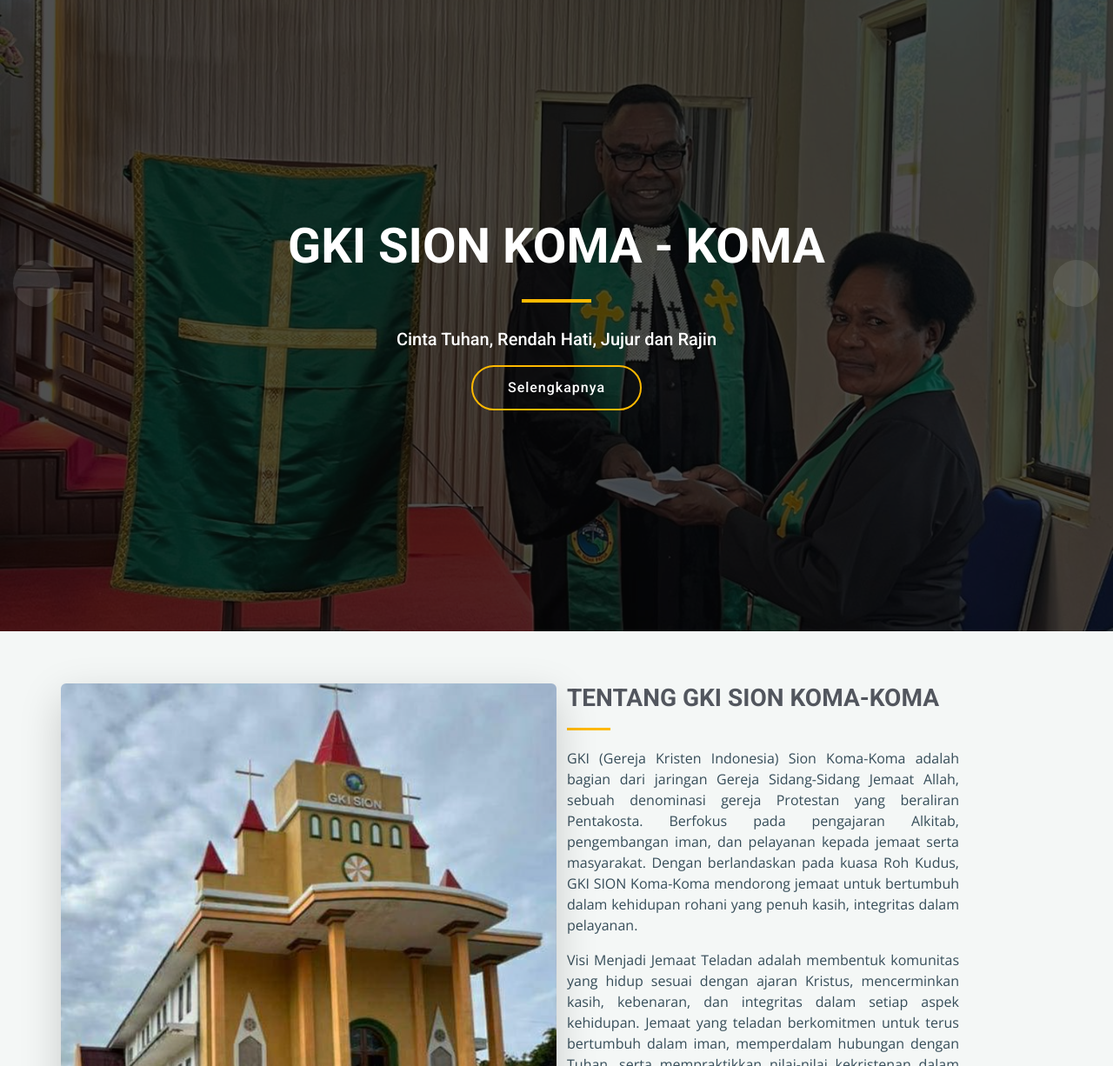
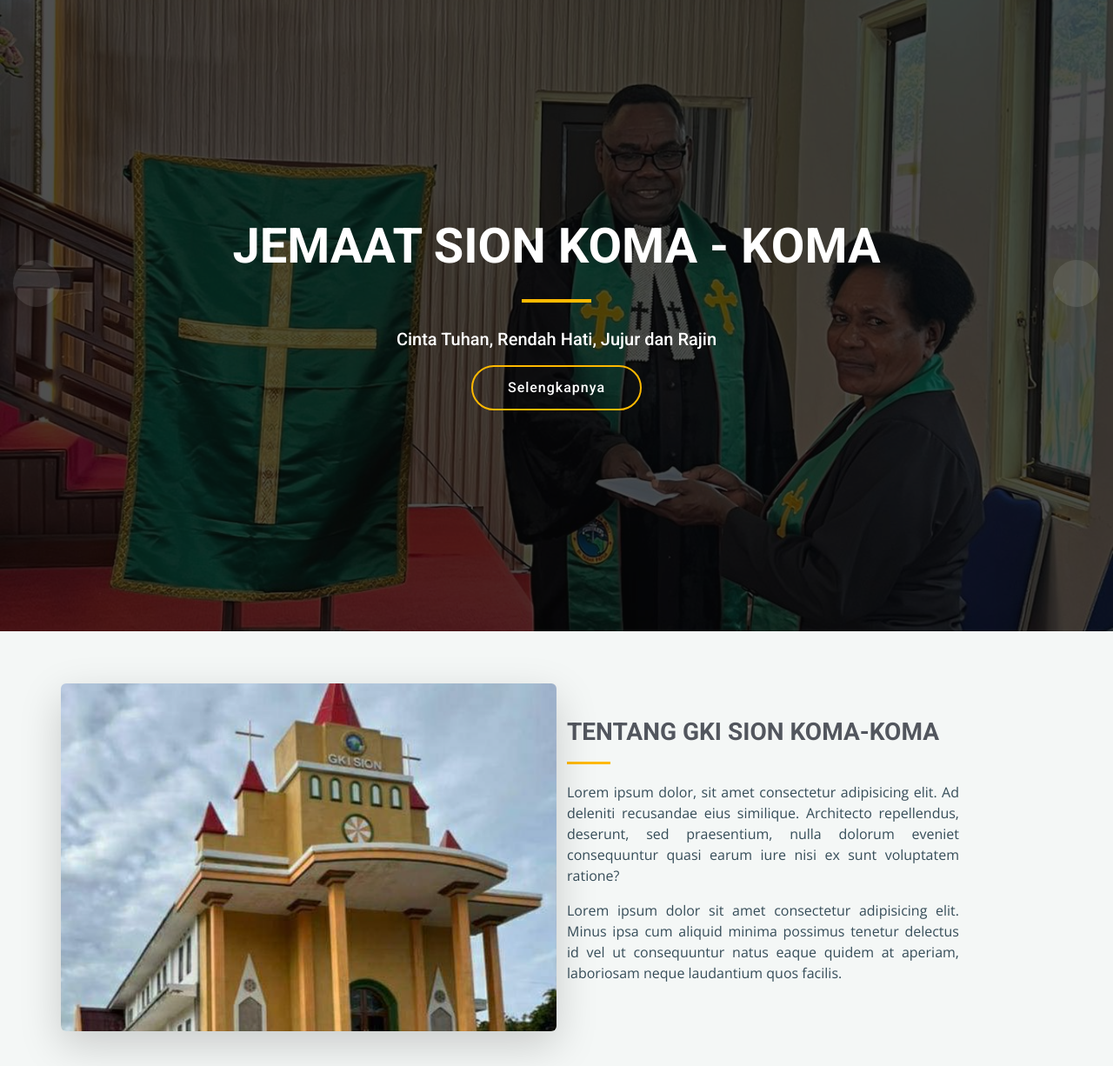
Before and after one commit to seanpaulsesa/gkisionkomakoma.org, a plain HTML site: page index.html in a window 1280 px wide. Shown: the part 74-1300 px from the top of the page at 87% size. Drawn offline with nearby package versions, Linux system fonts and the light colour scheme; a script that the page names is missing; some icons are missing; files whose address does not match are found by name; a web font is replaced by a local one.

Commit message:
added file index.html

```diff
--- a/index.html
+++ b/index.html
@@ -81,7 +81,7 @@
         <div class="container">
           <div class="row justify-content-center" data-aos="fade-up" data-aos-delay="100">
             <div class="col-lg-12 text-center">
-              <h2 class="">GKI SION KOMA - KOMA<br> </h2>
+              <h2 class="">JEMAAT SION KOMA - KOMA<br> </h2>
               <h5>Cinta Tuhan, Rendah Hati, Jujur dan Rajin </h5>
               <!-- <h1 class="fw-bolder text-uppercase"></h1> -->
               <!-- <h3 class="fw-bolder text-uppercase">Menjadi Jemaat Teladan</h3> -->
@@ -136,10 +136,12 @@
 
           <div class="col-lg-5 d-flex flex-column justify-content-center " data-aos="fade-up" data-aos-delay="200">
             <h3>TENTANG GKI SION KOMA-KOMA</h3>
-            <p class="text" style="text-align: justify;">GKI (Gereja Kristen Indonesia) Sion Koma-Koma  adalah bagian dari jaringan Gereja Sidang-Sidang Jemaat Allah, sebuah denominasi gereja Protestan yang beraliran Pentakosta. Berfokus pada pengajaran Alkitab, pengembangan iman, dan pelayanan kepada jemaat serta masyarakat. Dengan berlandaskan pada kuasa Roh Kudus, GKI SION Koma-Koma mendorong jemaat untuk bertumbuh dalam kehidupan rohani yang penuh kasih, integritas dalam pelayanan.</p>
+            <p class="text" style="text-align: justify;">Lorem ipsum dolor, sit amet consectetur adipisicing elit. Ad deleniti recusandae eius similique. Architecto repellendus, deserunt, sed praesentium, nulla dolorum eveniet consequuntur quasi earum iure nisi ex sunt voluptatem ratione?</p>
+            <!-- <p class="text" style="text-align: justify;">GKI (Gereja Kristen Indonesia) Sion Koma-Koma  adalah bagian dari jaringan Gereja Sidang-Sidang Jemaat Allah, sebuah denominasi gereja Protestan yang beraliran Pentakosta. Berfokus pada pengajaran Alkitab, pengembangan iman, dan pelayanan kepada jemaat serta masyarakat. Dengan berlandaskan pada kuasa Roh Kudus, GKI SION Koma-Koma mendorong jemaat untuk bertumbuh dalam kehidupan rohani yang penuh kasih, integritas dalam pelayanan.</p> -->
 
 
-            <p class="text" style="text-align: justify;">Visi Menjadi Jemaat Teladan adalah membentuk komunitas yang hidup sesuai dengan ajaran Kristus, mencerminkan kasih, kebenaran, dan integritas dalam setiap aspek kehidupan. Jemaat yang teladan berkomitmen untuk terus bertumbuh dalam iman, memperdalam hubungan dengan Tuhan, serta mempraktikkan nilai-nilai kekristenan dalam keseharian. Dengan menjadi saksi akan kasih Allah.</p>
+            <p class="text" style="text-align: justify;">Lorem ipsum dolor sit amet consectetur adipisicing elit. Minus ipsa cum aliquid minima possimus tenetur delectus id vel ut consequuntur natus eaque quidem at aperiam, laboriosam neque laudantium quos facilis.</p>
+            <!-- <p class="text" style="text-align: justify;">Visi Menjadi Jemaat Teladan adalah membentuk komunitas yang hidup sesuai dengan ajaran Kristus, mencerminkan kasih, kebenaran, dan integritas dalam setiap aspek kehidupan. Jemaat yang teladan berkomitmen untuk terus bertumbuh dalam iman, memperdalam hubungan dengan Tuhan, serta mempraktikkan nilai-nilai kekristenan dalam keseharian. Dengan menjadi saksi akan kasih Allah.</p> -->
 
 
 
```
